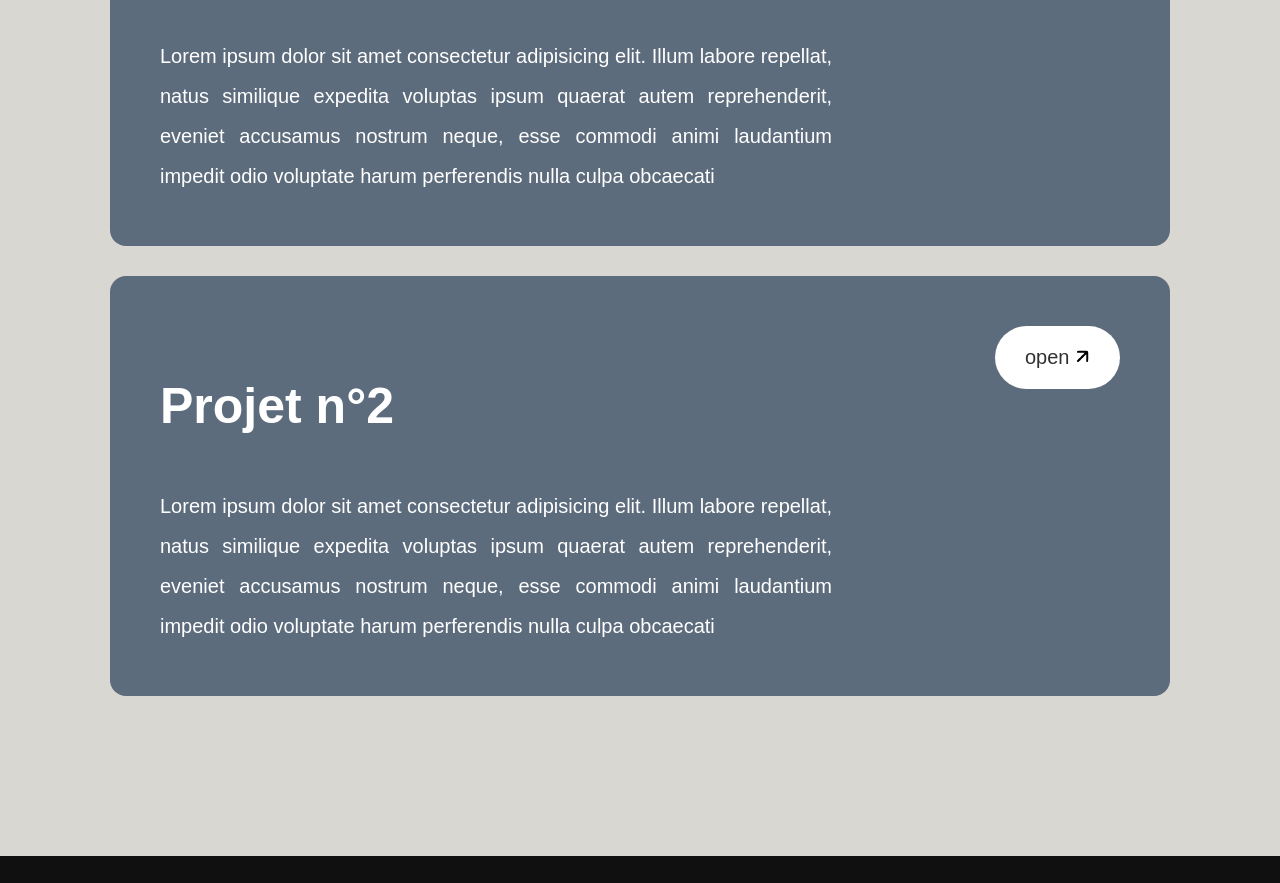
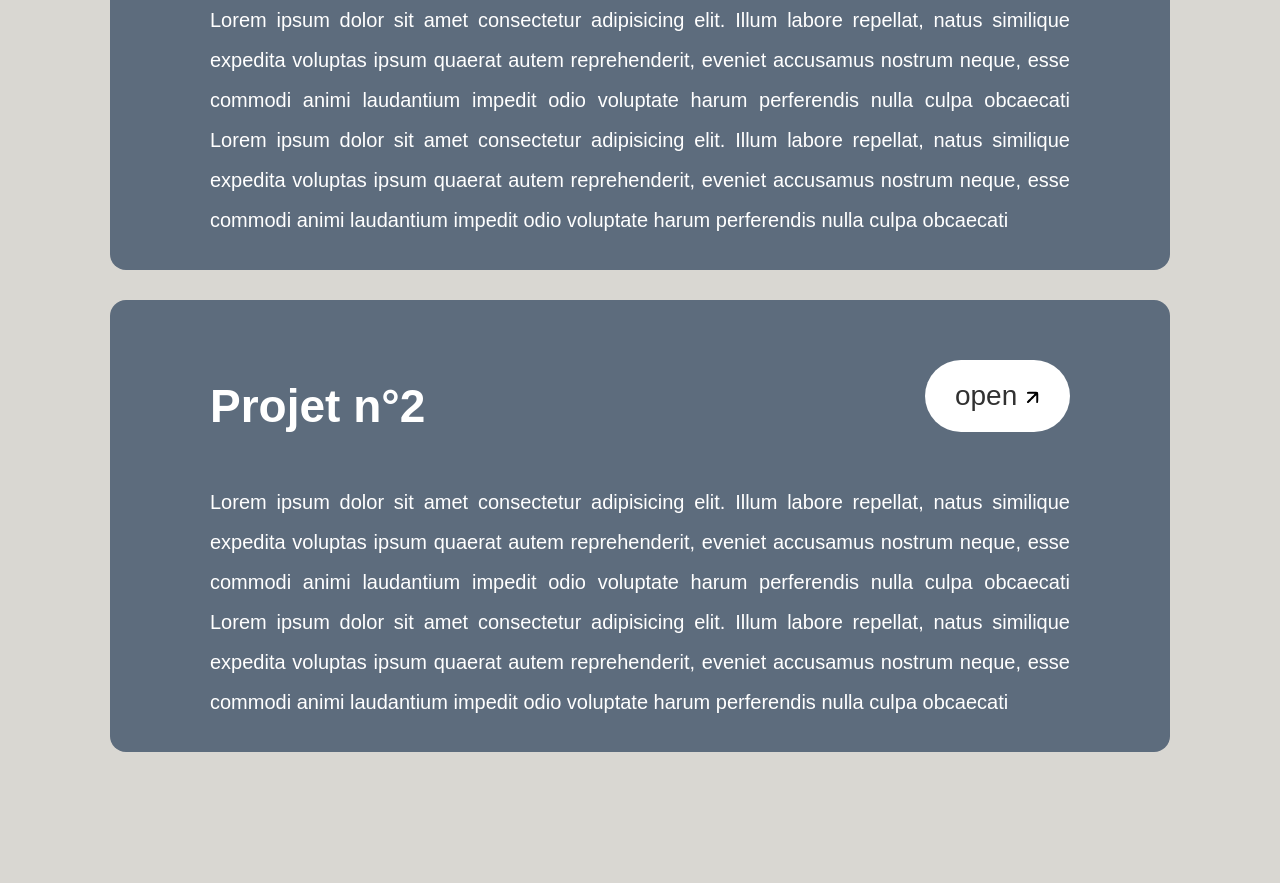
Before and after one commit to Sontacred/SIO-Portolio, a plain HTML site: page projets.html in a window 1280 px wide. Shown: the part 481-1364 px from the top of the page. Drawn offline with Linux system fonts and the light colour scheme.

Commit message:
Add files via upload

```diff
--- a/projets.html
+++ b/projets.html
@@ -28,42 +28,50 @@
 
     <div class="main">
         <div class="card">
+            <div class="divider">
                 <aside>
-                <a href="page-projet1.html">
-                    <div class="button">
+                    <a href="page-projet2.html">
+                        <button>
                             open
                             <img src="img/link.png" height="40px" width="40px">
-                    </div>
+                        </button>
                     </a>
                 </aside>
                 <div class="titre">
                     <p>Projet n°1</p>
                 </div>
+            </div>
+            <div class="divider">
                 <div class="texte">
                     <p>
-                    Lorem ipsum dolor sit amet consectetur adipisicing elit. Illum labore repellat, natus similique expedita voluptas ipsum quaerat autem reprehenderit, eveniet accusamus nostrum neque, esse commodi animi laudantium impedit odio voluptate harum perferendis nulla culpa obcaecati
+                        Lorem ipsum dolor sit amet consectetur adipisicing elit. Illum labore repellat, natus similique expedita voluptas ipsum quaerat autem reprehenderit, eveniet accusamus nostrum neque, esse commodi animi laudantium impedit odio voluptate harum perferendis nulla culpa obcaecati Lorem ipsum dolor sit amet consectetur adipisicing elit. Illum labore repellat, natus similique expedita voluptas ipsum quaerat autem reprehenderit, eveniet accusamus nostrum neque, esse commodi animi laudantium impedit odio voluptate harum perferendis nulla culpa obcaecati
                     </p>
+                </div>
             </div>
         </div>
     </div>
 
     <div class="main">
         <div class="card">
+            <div class="divider">
                 <aside>
                     <a href="page-projet2.html">
-                    <div class="button">
+                        <button>
                             open
                             <img src="img/link.png" height="40px" width="40px">
-                    </div>
+                        </button>
                     </a>
                 </aside>
                 <div class="titre">
                     <p>Projet n°2</p>
                 </div>
+            </div>
+            <div class="divider">
                 <div class="texte">
                     <p>
-                    Lorem ipsum dolor sit amet consectetur adipisicing elit. Illum labore repellat, natus similique expedita voluptas ipsum quaerat autem reprehenderit, eveniet accusamus nostrum neque, esse commodi animi laudantium impedit odio voluptate harum perferendis nulla culpa obcaecati
+                        Lorem ipsum dolor sit amet consectetur adipisicing elit. Illum labore repellat, natus similique expedita voluptas ipsum quaerat autem reprehenderit, eveniet accusamus nostrum neque, esse commodi animi laudantium impedit odio voluptate harum perferendis nulla culpa obcaecati Lorem ipsum dolor sit amet consectetur adipisicing elit. Illum labore repellat, natus similique expedita voluptas ipsum quaerat autem reprehenderit, eveniet accusamus nostrum neque, esse commodi animi laudantium impedit odio voluptate harum perferendis nulla culpa obcaecati
                     </p>
+                </div>
             </div>
         </div>
     </div>
--- a/style.css
+++ b/style.css
@@ -83,7 +83,7 @@ header img{
   color: #ffffff;
   height: fit-content;
   min-height: 350px;
-  padding: 50px;
+  padding: 30px 100px 30px 100px;
   justify-content: space-between;
   z-index: 100;
   border-radius: 16px;
@@ -97,19 +97,27 @@ header img{
 .card p{
   color: #ffffff;
   background: none;
-  max-width: 70%;
+  max-width: 100%;
 }
 .card a{
   color: #ffffff;
 }
 
+.divider {
+  background: none;
+  height: fit-content;
+  margin: 0;
+  padding: 0;
+}
+
 .container{
   display: flex;
-  margin-bottom: 50px;
+  width: 100%;
+  margin: 0px 0px 50px 0px;
 }
 
 .item{
-  margin: 50px 30px 0px 30px;
+  margin: 50px 0px 0px 0px;
   padding: 0;
   display: flex;
   background: none;
@@ -145,7 +153,7 @@ aside {
 .titre{
     z-index: 3;
     background: none;
-    font-size: 50px;
+    font-size: 46px;
     font-weight: 800;
     height: fit-content;
     margin-top: 30px;
@@ -186,17 +194,20 @@ img{
   transition: 150ms;
 }
 
-.button{
+button{
   background: #ffffff;
+  border: none;
+  font-size: 28px;
   padding: 20px 30px 20px 30px;
   border-radius: 300px;
   transition: 150ms;
 }
-.button:hover{
+button:hover{
   background-color: #fc7c1a;
   transition: 150ms;
+  cursor: pointer;
 }
-.button img{
+button img{
   margin: 0;
   padding: 0;
   height: 15px;
```
Lines whose indentation alone changed are shown as unchanged.
